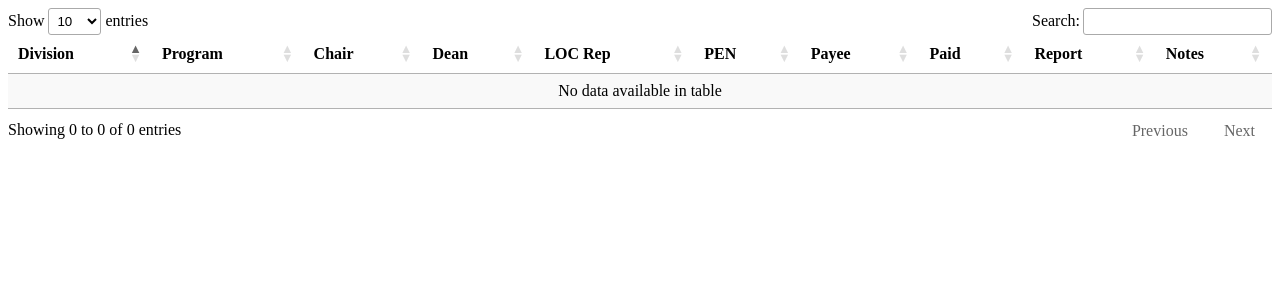
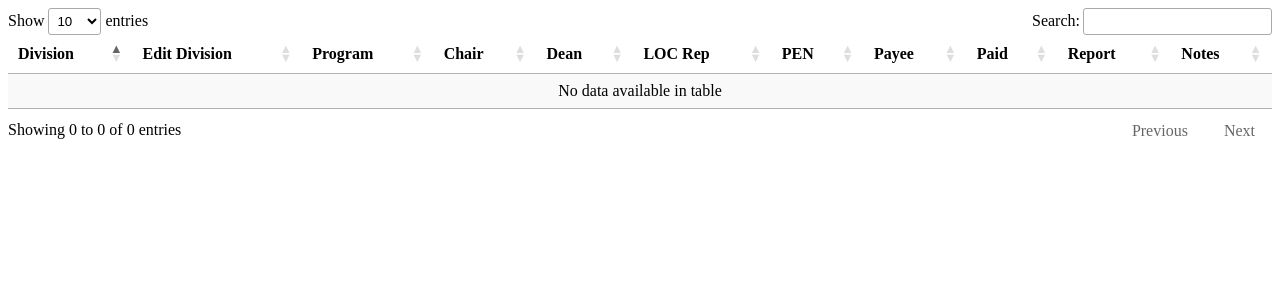
Before and after one commit to Akaiokaa/LOC-dashboard, a Node server app: page /summary in a window 1280 px wide. Shown: the top 300 px of the page. Run offline with Node 20, Linux system fonts and the light colour scheme; some libraries are stand-ins or nearby versions.

Commit message:
Added the linking from the data tables back to the edit divisions form.

```diff
--- a/views/summary.ejs
+++ b/views/summary.ejs
@@ -23,6 +23,7 @@
       <thead>
         <tr>
           <th>Division</th>
+          <th>Edit Division</th>
           <th>Program</th>
           <th>Chair</th>
           <th>Dean</th>
@@ -38,6 +39,7 @@
         <% reports.forEach(report => { %>
         <tr>
           <td><%= report.division%></td>
+          <td><a href="/departments/form"><%= report.division.toUpperCase()%></a></td>
           <td><%= report.program %></td>
           <td><%= report.chair %></td>
           <td><%= report.dean %></td>
```
